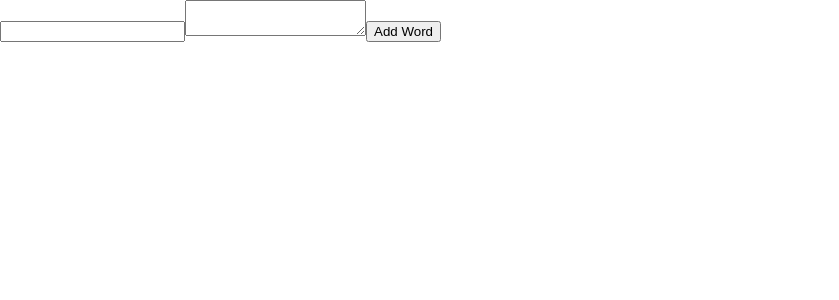
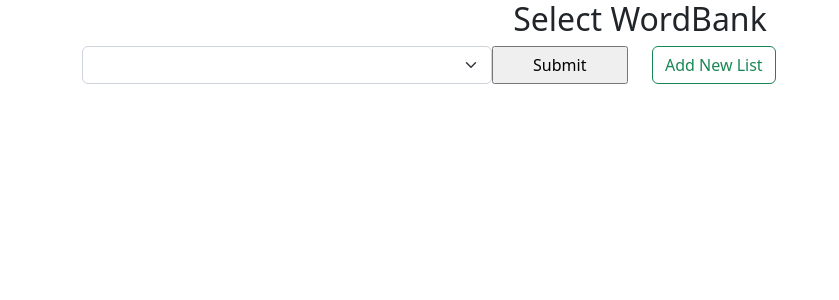
Before and after one commit to bluberimiffin/WordBank, a React (Create React App) app: page / in a window 1280 px wide. Shown: the top 300 px of the page, without its empty margins (0-839 px from the left). Built offline with nearby package versions, Linux system fonts and the light colour scheme.

Commit message:
started working on being able to choose which wordBank to display and make WordBank.js a 'child' component for WordBankPage

```diff
--- a/package.json
+++ b/package.json
@@ -6,6 +6,7 @@
     "@testing-library/jest-dom": "^5.16.5",
     "@testing-library/react": "^13.4.0",
     "@testing-library/user-event": "^13.5.0",
+    "bootstrap": "^5.2.2",
     "react": "^18.2.0",
     "react-dom": "^18.2.0",
     "react-scripts": "5.0.1",
--- a/src/App.js
+++ b/src/App.js
@@ -1,8 +1,11 @@
 import './App.css';
-import WordBank from './WordBank.js'
+import WordBankPage from './WordBankPage.js'
 function App() {
   return (
-    <WordBank/>
+    <div>
+      <WordBankPage />
+
+    </div>
   );
 }
 
--- a/src/WordBank.js
+++ b/src/WordBank.js
@@ -1,27 +1,35 @@
 import React, { useState} from 'react';
-
+import 'bootstrap/dist/css/bootstrap.min.css';
 function WordBank() {
   const [dict, setDict] = useState({});
+
+  function addWord(word, definition) {
+    setDict({...dict, [word] : definition});
+  }
+
   return (
     <div>
-        <form onSubmit= {(e) => {
-          let word = id("word").value;
-          let definition = id("def").value;
-          e.preventDefault();
-          setDict({...dict, [word] : definition});
-          id("word").value = "";
-          id("def").value = "";
-        }}>
-          <input type="text" id="word"/>
-          <textarea type="text" id="def"/>
-          <input type="submit" value="Add Word" />
-        </form>
+        <InputWord addWord={addWord} />
         <DisplayList words={Object.keys(dict)} dict={dict} />
     </div>
   )
 
 }
+const InputWord = props => {
+  return (
+        <form onSubmit={e => {
 
+            let word = id("word").value;
+            let definition = id("def").value;
+            props.addWord(word, definition);
+            e.preventDefault();
+        }}>
+          <input type="text" id="word" required/>
+          <textarea type="text" id="def" required/>
+          <input className="btn btn-primary btn-success" type="submit" value="Add Word" />
+        </form>
+  )
+}
 const DisplayList = props => {
   let defs = [];
   for (let i = 0; i < props.words.length; i++) {
@@ -35,11 +43,19 @@ const DisplayList = props => {
   });
   return (
     <div>
-      <table >
-        <body>
-          {r.map(row => <tr><td>{row[0]}</td><td>{row[1]}</td></tr>)}
-        </body>
+      <div className=" container">
+      <table className="table table-striped border">
+        <thead>
+          <tr>
+                <th className="border text-center col-6">Word:</th>
+                <th className="border text-center col-6">Definition:</th>
+          </tr>
+        </thead>
+        <tbody>
+          {r.map(row => <tr key={row[0]}><td className="col">{row[0]}</td><td>{row[1]}</td></tr>)}
+        </tbody>
       </table>
+      </div>
     </div>
   )
 }
--- /dev/null
+++ b/src/WordBankPage.js
@@ -0,0 +1,101 @@
+import React, { useState} from 'react';
+import 'bootstrap/dist/css/bootstrap.min.css';
+import WordBank from './WordBank.js'
+function WordBankPage() {
+  const[bankNames, setBankNames] = useState([]);
+  const[wbs, set_wbs] = useState({});
+
+  function addBank(name) {
+    if (bankNames.includes(name)) {
+      alert("This name is already taken. Choose another name.");
+      return;
+    }
+    setBankNames([...bankNames, name]);
+    set_wbs({
+      ...wbs,
+      name : {},
+    })
+  }
+
+  function showWindow() {
+    id("createList").className = "visible";
+  }
+
+  function displayBank() {
+    id("wordBank").className = "visible";
+  }
+
+  return (
+    <div>
+      <h2 className="text-center">Select WordBank</h2>
+      <div className="container">
+        <div className="row">
+          <div className="col">
+          <SelectBank displayBank={displayBank} words={bankNames} />
+          </div>
+          <div className="col">
+            <CreateButton showWindow={showWindow} />
+          </div>
+        </div>
+      </div>
+      <div className="invisible" id="createList">
+        <CreateList  addBank={addBank}/>
+      </div>
+      <div className="invisible" id="wordBank">
+        <WordBank />
+      </div>
+    </div>
+  )
+}
+
+const CreateList = props => {
+  return (
+    <form onSubmit={e => {
+      e.preventDefault();
+      let bankName = id("name").value;
+      props.addBank(bankName);
+      id("name").value = "";
+      id("createList").className="invisible";
+    }}>
+          <input type="text" id="name" required/>
+          <input
+            className="btn btn-primary btn-info"
+            type="submit"
+            value="Add New WordBank"
+          />
+    </form>
+  )
+}
+const SelectBank = props => {
+
+  return (
+    <form onSubmit={e => {
+      e.preventDefault();
+      props.displayBank();
+    }}>
+      <div className="container">
+        <div className="row">
+      <select className="form-select col" >
+        {props.words.map(word => <option value={word} key={word}>{word}</option>)}
+      </select>
+      <input className="col-3" type="submit"></input>
+        </div>
+      </div>
+    </form>
+  )
+}
+const CreateButton = props => {
+  return (
+    <button className="btn btn-outline-success" type="button" onClick={props.showWindow}>Add New List</button>
+  )
+}
+
+/**
+ * Returns an element on the page that has that ID.
+ * @param {string} id - id of element intended to be returned.
+ * @returns {Element} - an element with given id.Null if no element found.
+ */
+ function id(id) {
+  return document.getElementById(id);
+}
+export default WordBankPage;
```
Also changed, not shown: 1 other file (tests, documents, lock files or other folders).
